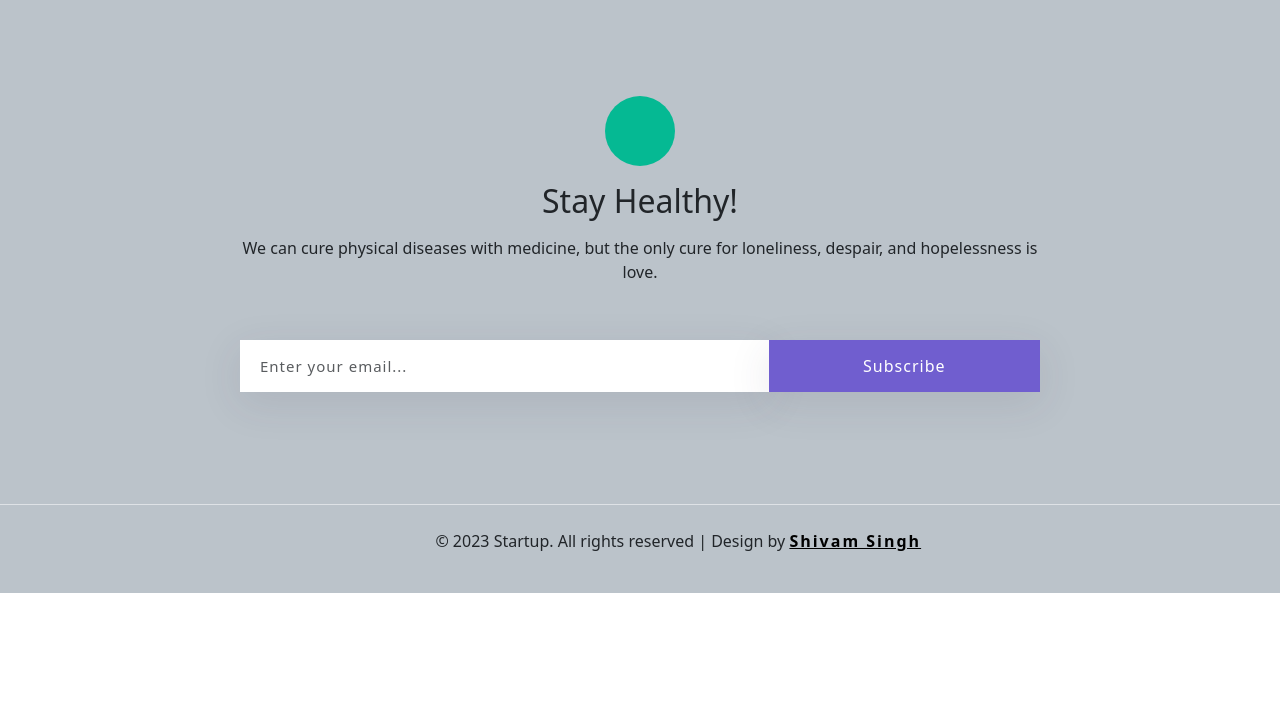
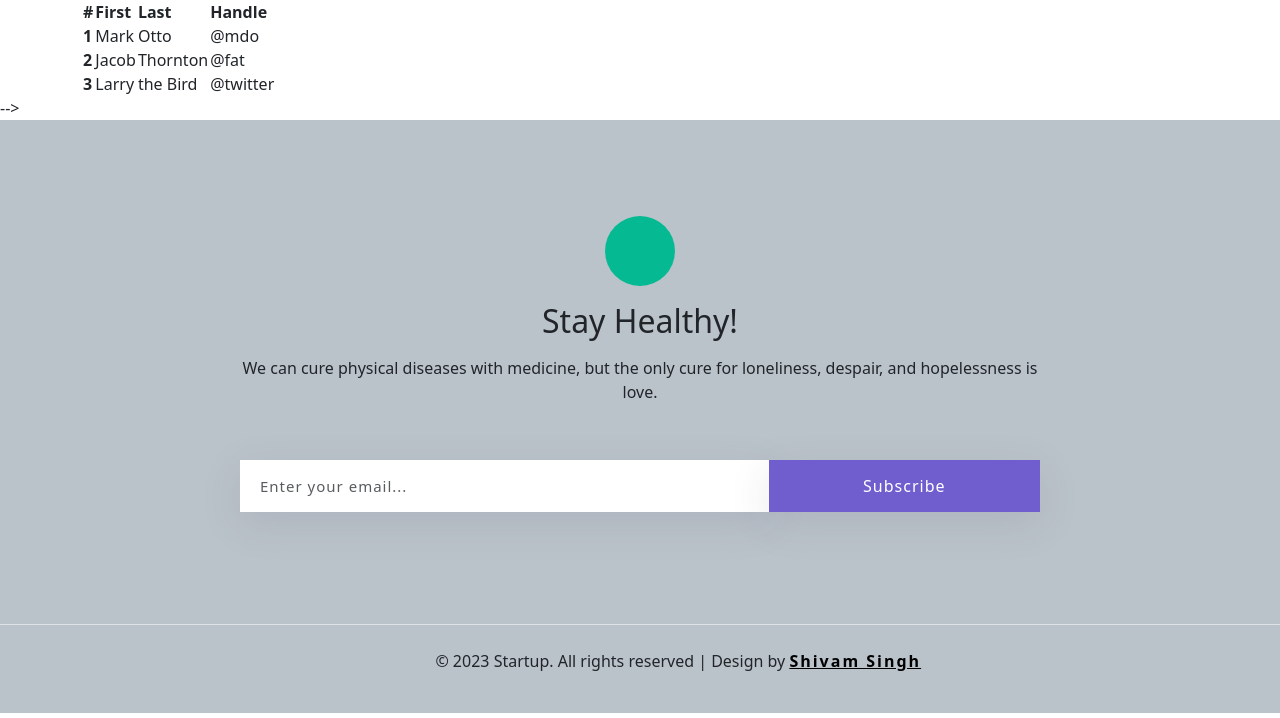
Before and after one commit to shiv-03/CureTech_PHP_Project, a PHP site: page /LabTests.php in a window 1280 px wide. Shown: the part 82-800 px from the top of the page. Run offline with PHP 8.4, Linux system fonts and the light colour scheme.

Commit message:
updated the css

```diff
--- a/LabTests.php
+++ b/LabTests.php
@@ -1,11 +1,128 @@
 <link rel="stylesheet" href="footer.css">
+<link rel="stylesheet" href="LabTest.css">
+<link href="htttps://cdn.datatables.net/1.13.4/css/jquery.dataTables.min.css">
   <link href="https://cdn.jsdelivr.net/npm/bootstrap@5.3.0-alpha3/dist/css/bootstrap.min.css" rel="stylesheet"
         integrity="sha384-KK94CHFLLe+nY2dmCWGMq91rCGa5gtU4mk92HdvYe+M/SXH301p5ILy+dN9+nJOZ" crossorigin="anonymous">
+<style>
+  .slot-box{
+    padding: 4px 4px 4px 4px;
+    margin: 4px 4px 4px 4px;
+    display:flex;
+    justify-content:space-around;
+    border: 1px solid grey;
+    border-radius: 5px;
+
+  }
+  .slot-box:hover{
+    animation: slot 5s;
+  }
+  .booking-slots{
+    paddding: 10px 10px ;
+    margin: 5px 5px 5px 5px;
+  }
+  @keyframes slot{
+    50% {background-color: #aaa;}
+  }
+</style>
+
 
 <?php include 'header.php'; ?>
 
+<div class=" container">
+<table class="#myTable">
+  <thead>
+    <tr>
+      <th scope="col">#</th>
+      <th scope="col">First</th>
+      <th scope="col">Last</th>
+      <th scope="col">Handle</th>
+    </tr>
+  </thead>
+  <tbody>
+    <tr>
+      <th scope="row">1</th>
+      <td>Mark</td>
+      <td>Otto</td>
+      <td>@mdo</td>
+    </tr>
+    <tr>
+      <th scope="row">2</th>
+      <td>Jacob</td>
+      <td>Thornton</td>
+      <td>@fat</td>
+    </tr>
+    <tr>
+      <th scope="row">3</th>
+      <td>Larry</td>
+      <td>the Bird</td>
+      <td>@twitter</td>
+    </tr>
+  </tbody>
+</table>
+</div>
+
+<!-- <div class = "booking-slots py-3 my-4">
+  <!-- <h1>Book your slots here....</h1> -->
 
 
+<!-- <div class="slot-box py-3 my-4">
+  <div class="type"><h3>Covid</h3></div>
+  <div class="slot-btn"><button type="button" class="btn btn-primary">Book Slot</button></div>
+</div>
+<div class="slot-box py-3 my-4">
 
+  <div class="type"><h3>Widal Test</h3></div>
+  <div class="slot-btn"><button type="button" class="btn btn-primary">Book Slot</button></div>
+</div>
+<div class="slot-box py-3 my-4">
 
+  <div class="type"><h3>HbA1c(Glycated Haemoglobin)</h3></div>
+  <div class="slot-btn"><button type="button" class="btn btn-primary">Book Slot</button></div>
+</div>
+<div class="slot-box py-3 my-4">
+
+  <div class="type"><h3>Tumor marker tests</h3></div>
+  <div class="slot-btn"><button type="button" class="btn btn-primary">Book Slot</button></div>
+</div>
+<div class="slot-box py-3 my-4">
+
+  <div class="type"><h3>Urine Cytology</h3></div>
+  <div class="slot-btn"><button type="button" class="btn btn-primary">Book Slot</button></div>
+</div>
+<div class="slot-box py-3 my-4">
+
+  <div class="type"><h3>Aminocentesis</h3></div>
+  <div class="slot-btn"><button type="button" class="btn btn-primary">Book Slot</button></div>
+</div>
+<div class="slot-box py-3 my-4">
+
+  <div class="type"><h3>Liver function test</h3></div>
+  <div class="slot-btn"><button type="button" class="btn btn-primary">Book Slot</button></div>
+</div>
+<div class="slot-box py-3 my-4">
+
+  <div class="type"><h3>Kidney function test</h3></div>
+  <div class="slot-btn"><button type="button" class="btn btn-primary">Book Slot</button></div>
+</div>
+<div class="slot-box py-3 my-4">
+
+  <div class="type"><h3>Lipid Profile</h3></div>
+  <div class="slot-btn"><button type="button" class="btn btn-primary">Book Slot</button></div>
+</div>
+<div class="slot-box py-3 my-4">
+
+  <div class="type"><h3>Sputum Cytology</h3></div>
+  <div class="slot-btn"><button type="button" class="btn btn-primary">Book Slot</button></div>
+</div>
+<div class="slot-box py-3 my-4">
+
+  <div class="type"><h3>Ultrasonography</h3></div>
+  <div class="slot-btn"><button type="button" class="btn btn-primary">Book Slot</button></div>
+</div> --> -->
+
+</div>
 <?php include 'footer.php' ; ?>
+<script>
+  let table = new DataTable('#myTable');
+</script>
+<script href="https://cdn.datatables.net/1.13.4/js/jquery.dataTables.min.js"></script>
--- a/header.php
+++ b/header.php
@@ -44,3 +44,10 @@
             </div>
         </div>
     </nav>
+
+    <script src="https://cdn.jsdelivr.net/npm/@popperjs/core@2.11.7/dist/umd/popper.min.js"
+        integrity="sha384-zYPOMqeu1DAVkHiLqWBUTcbYfZ8osu1Nd6Z89ify25QV9guujx43ITvfi12/QExE" crossorigin="anonymous">
+    </script>
+    <script src="https://cdn.jsdelivr.net/npm/bootstrap@5.3.0-alpha3/dist/js/bootstrap.min.js"
+        integrity="sha384-Y4oOpwW3duJdCWv5ly8SCFYWqFDsfob/3GkgExXKV4idmbt98QcxXYs9UoXAB7BZ" crossorigin="anonymous">
+    </script>
```
Also changed, not shown: HealthBlogs.php (+52 -3 lines), index.PHP (+14 -19 lines).
